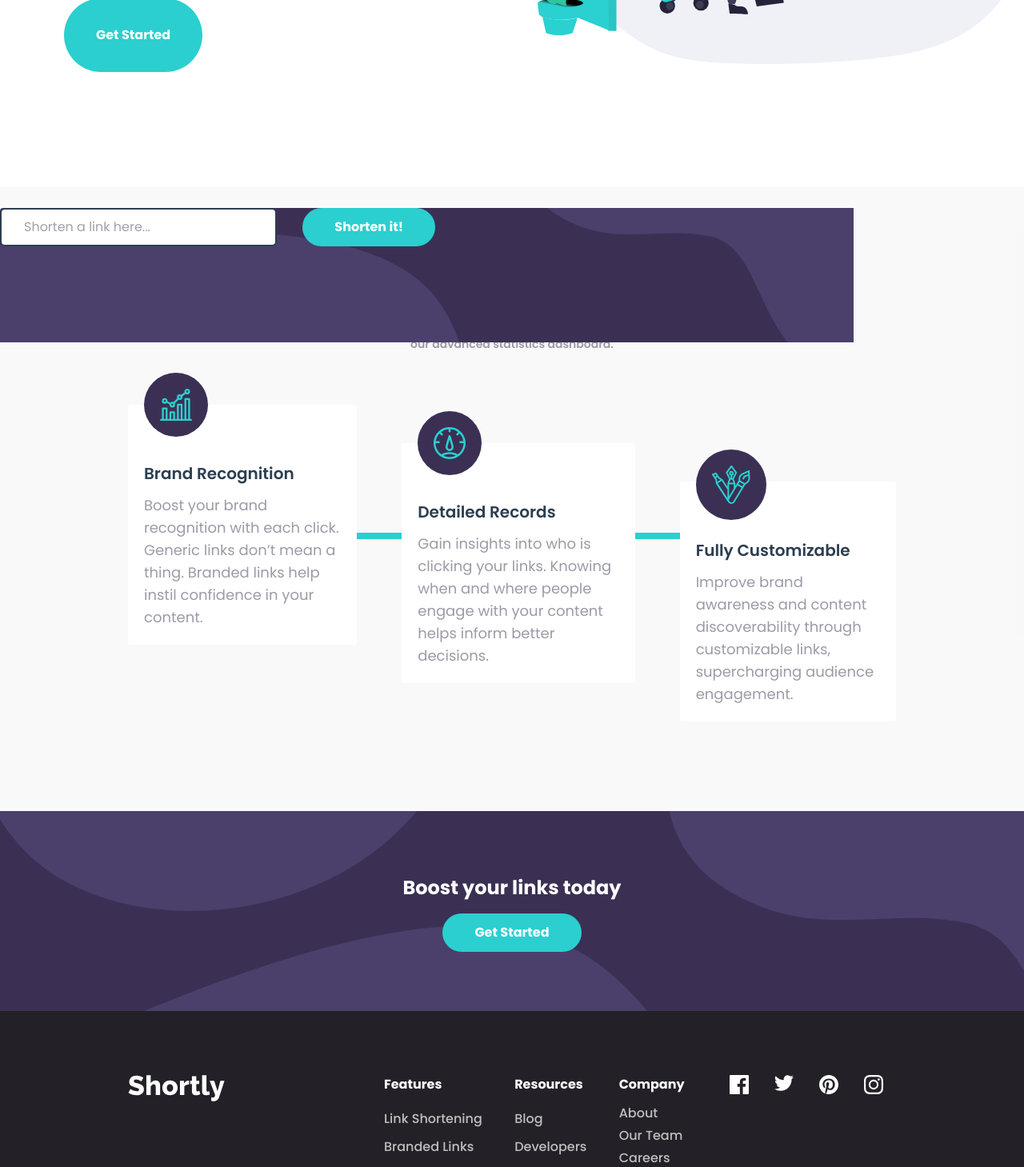
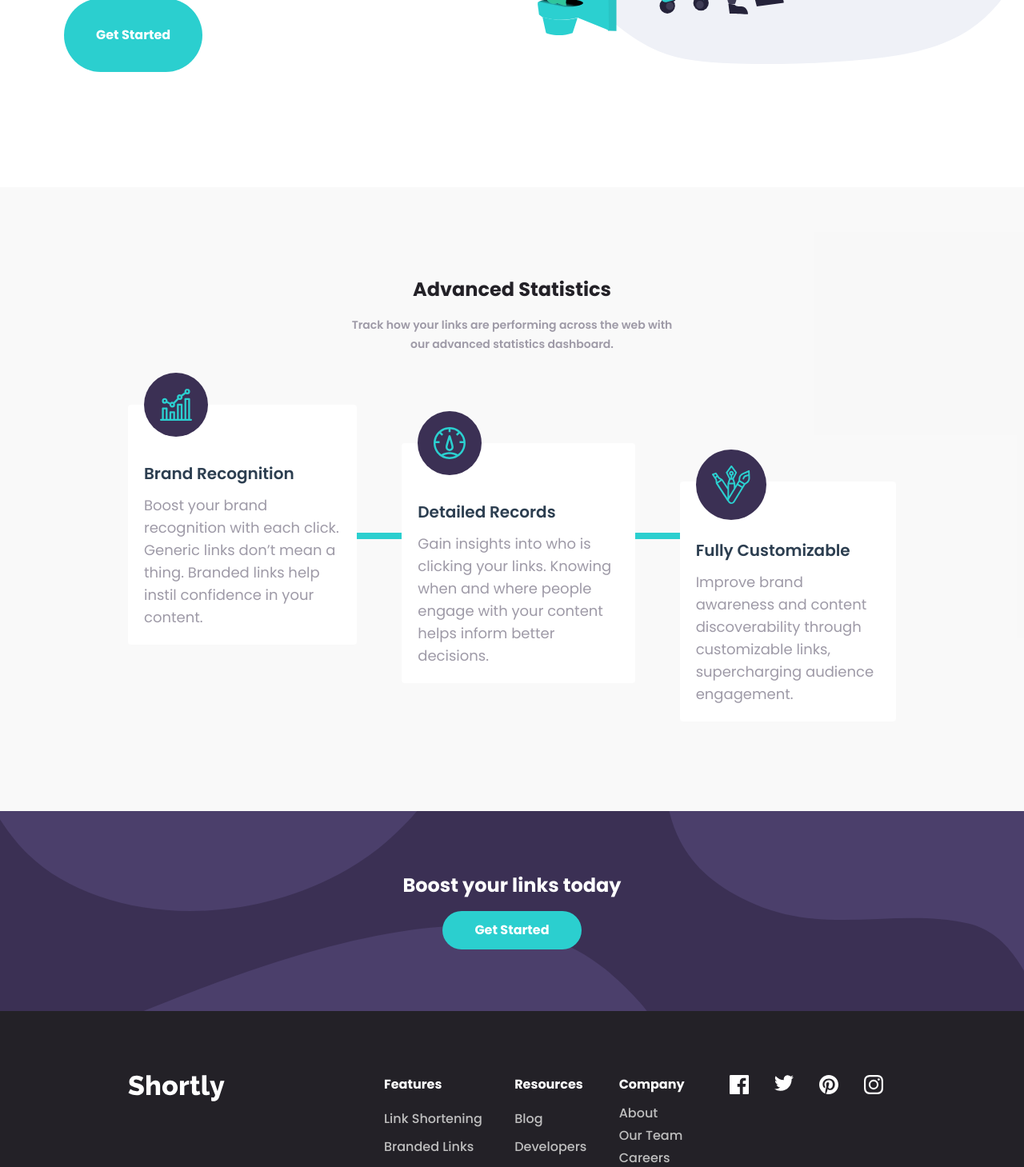
Before and after one commit to Odumz/url-shortner, a Vue app: page / in a window 1280 px wide. Shown: the part 473-1932 px from the top of the page at 80% size. Built offline with nearby package versions, Linux system fonts and the light colour scheme.

Commit message:
ui fixes

```diff
--- a/src/components/cta.vue
+++ b/src/components/cta.vue
@@ -24,7 +24,7 @@
         />
       </g>
     </svg>
-    <div class="absolute py-20 grid justify-items-center">
+    <div class="absolute grid self-center justify-items-center">
       <p class="font-bold text-white text-2xl lg:pb-4 lg:py-0 py-4">
         Boost your links today
       </p>
--- a/src/components/form.vue
+++ b/src/components/form.vue
@@ -1,5 +1,5 @@
 <template>
-  <div class="flex w-10/12 mx-auto rounded bg-dark-violet">
+  <div class="flex justify-center w-10/12 mx-auto rounded bg-dark-violet">
     <!-- // mobile -->
     <svg
       class="lg:hidden flex"
@@ -26,7 +26,7 @@
         d="M647-93.924c0 52.724 15.5 90.486 73 114.877 57.5 24.391 113.055 2.134 168.786 14.894 55.731 12.76 55.731 94.962 108.214 145.549s163.142 62.874 253.12 11.552c89.976-51.322 130.765-171.152 103.88-241.807C1327.115-119.515 1275.593-184 1027-184c-248.593 0-380 37.353-380 90.076zm-781 213c0 52.724 15.5 90.486 73 114.877 57.5 24.391 113.055 2.134 168.786 14.894 55.731 12.76 55.731 94.962 108.214 145.549s163.142 62.874 253.12 11.552C559.095 354.626 599.884 234.796 573 164.141 546.115 93.485 494.593 29 246 29c-248.593 0-380 37.353-380 90.076z"
       />
     </svg>
-    <div class="absolute flex mx-auto w-full">
+    <div class="absolute hidden mx-auto w-full">
       <form class="lg:flex grid gap-3">
         <input
           type="text"
--- a/src/views/Home.vue
+++ b/src/views/Home.vue
@@ -2,7 +2,7 @@
   <div class="home pt-3 overflow-hidden">
     <main-header />
     <hero />
-    <shorten-form class="absolute top-11/12" />
+    <shorten-form class="absolute hidden top-11/12" />
     <stats />
     <cta />
     <main-footer />
```
